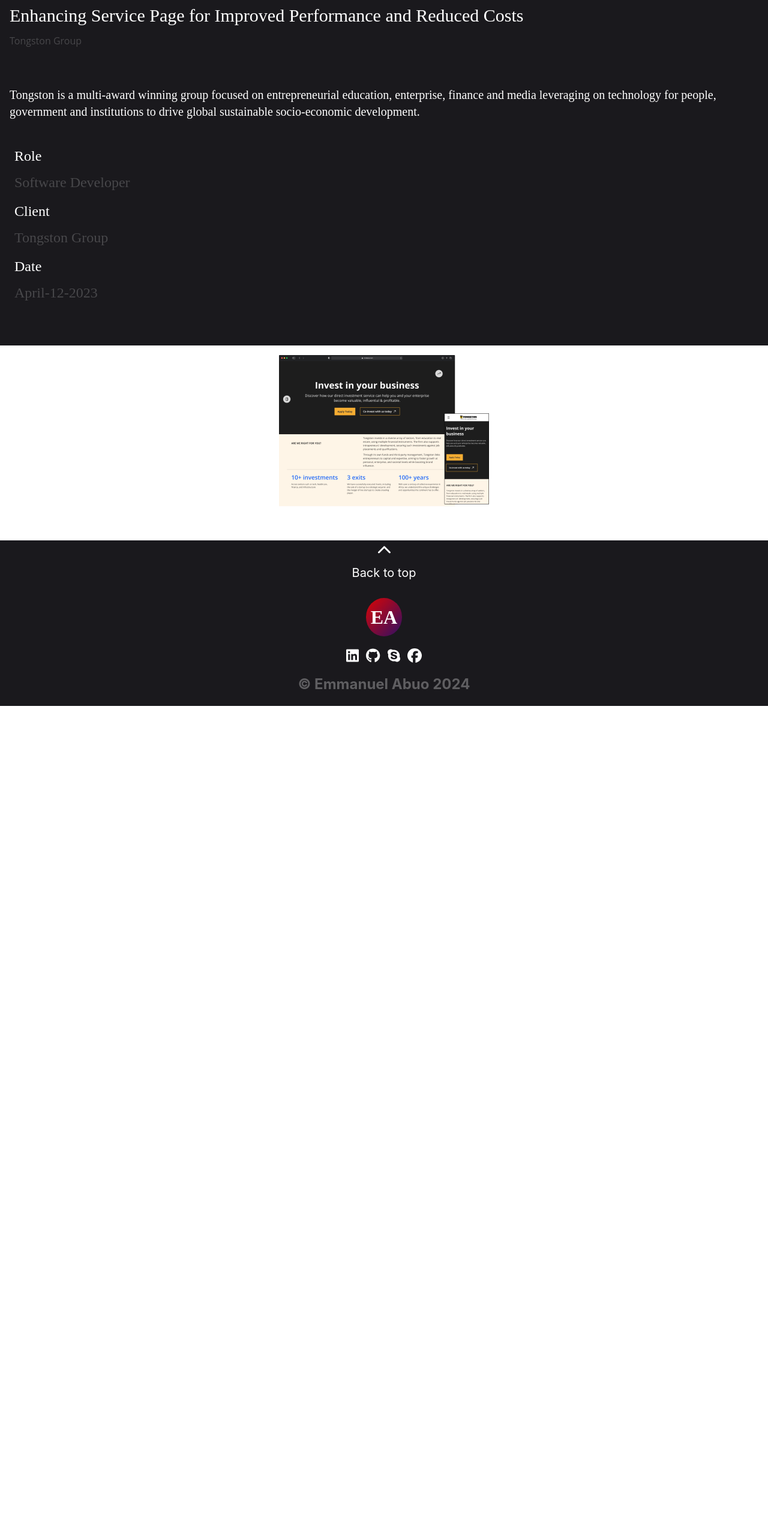
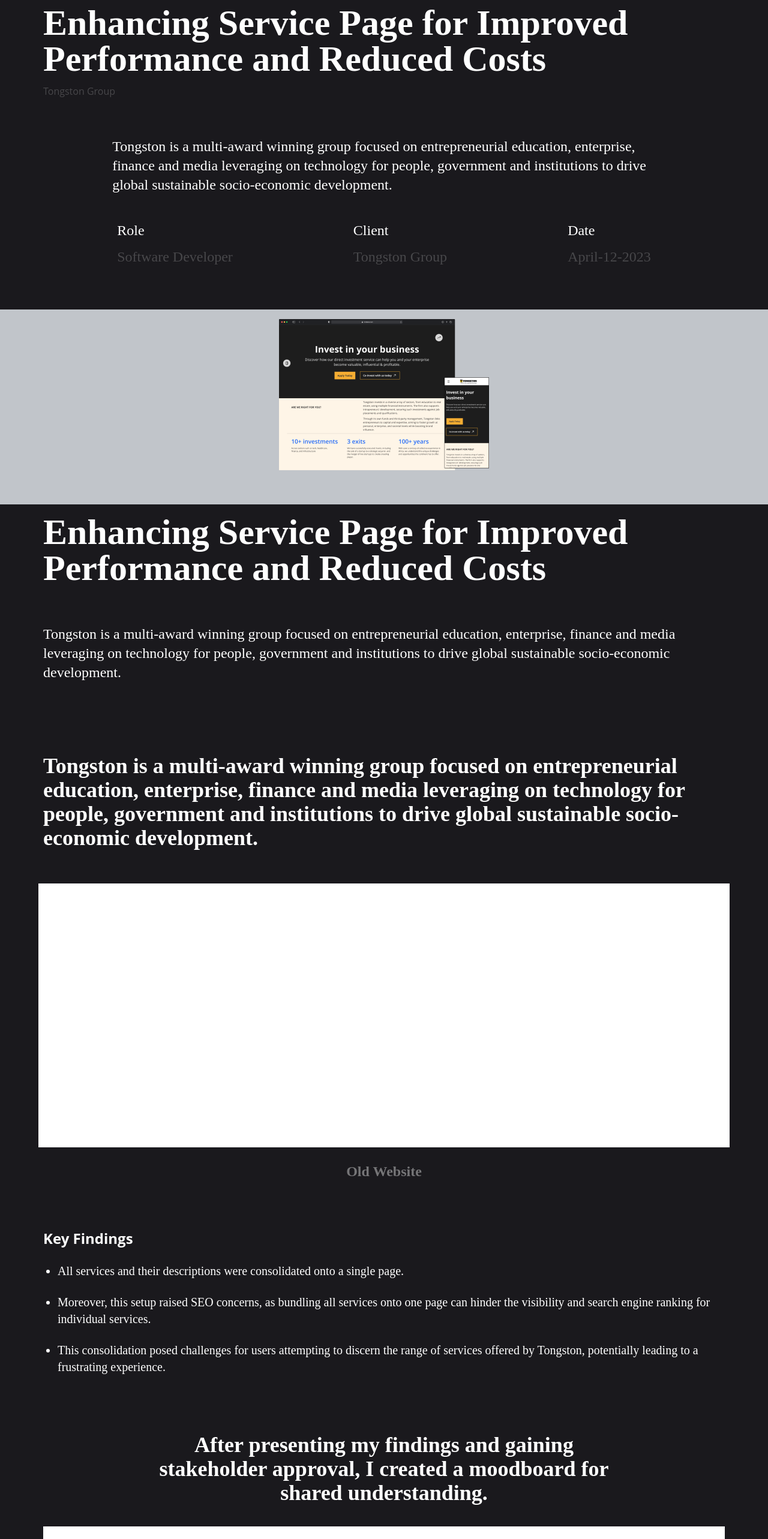
Before and after one commit to eabuo21/Portfolio, a React (Vite) app: page /case_study in a window 1280 px wide. Shown: the part 180-2746 px from the top of the page at 60% size. Before the commit the page ends 1357 px from the top, so only its background shows below. Built offline with nearby package versions, Linux system fonts and the light colour scheme.

Commit message:
changes made

```diff
--- a/src/Components/Projects-Case-Study/CaseHero.jsx
+++ b/src/Components/Projects-Case-Study/CaseHero.jsx
@@ -4,9 +4,11 @@
 const Hero = () => {
   return (
     <>
-      <div className="hero-container p-2 flex flex-col gap-6 justify-start items-start mx-auto space-x-auto">
-        <section className="first-hero-section flex flex-col gap-3 justify-center items-start  p-2  pb-8">
-          <h4 className=" font-dm text-white font-[500] text-3xl text-left">
+      <div className="hero-container p-2 flex flex-col gap-6 justify-start items-start mx-auto   md:px-16">
+        <section className="first-hero-section flex flex-col gap-3 justify-center items-start  p-2  pb-8
+      ">
+          <h4 className=" font-dm text-white font-[500] text-3xl text-left
+          md:text-6xl  md:font-semibold   ">
             Enhancing Service Page for Improved Performance and Reduced Costs
           </h4>
           <h6 className="text-white font-sm font-[24px] text-left text-opacity-20">
@@ -14,15 +16,17 @@
           </h6>
         </section>
 
-        <section className="second-hero-section flex flex-col gap-3 justify-center items-start  p-2">
-          <h4 className=" font-dm text-white font-normal text-xl text-left pb-6">
+        <section className="second-hero-section flex flex-col gap-3 justify-center items-start  p-2    md:w-[80%] md:mx-auto">
+          <h4 className=" font-dm text-white font-normal text-xl text-left pb-6   md:text-2xl  md:w-full">
             Tongston is a multi-award winning group focused on entrepreneurial
             education, enterprise, finance and media leveraging on technology
             for people, government and institutions to drive global sustainable
             socio-economic development.
           </h4>
 
-          <content className="multiple-items-container flex flex-col gap-4 p-2 justify-start items-start ">
+          <content className="multiple-items-container flex flex-col gap-4 p-2 justify-start items-start
+          md:flex-row  md:justify-between  md:gap-0 flex-shrink-0 md:items-start   md:w-full ">
+
             <div className="1st-div  flex flex-col gap-3 justify-start items-start ">
               <h2 className=" text-white font-dm text-2xl text-left ">Role</h2>
               <h3 className=" text-white font-dm text-2xl text-left text-opacity-20">
--- /dev/null
+++ b/src/Components/Projects-Case-Study/CaseHero2.jsx
@@ -0,0 +1,111 @@
+import React from "react";
+import Logbook from "../../assets/images/logbook.jpg";
+import { Link } from "react-router-dom";
+
+const Hero2 = () => {
+  return (
+    <>
+      <div className="hero-container p-2 flex flex-col gap-6 justify-start items-start mx-auto space-x-auto     md:px-16">
+        <section className="first-hero-section flex flex-col gap-3 justify-center items-start  p-2  pb-8">
+          <h4 className=" font-dm text-white font-[500] text-3xl text-left   md:text-6xl md:font-semibold ">
+            Enhancing Service Page for Improved Performance and Reduced Costs
+          </h4>
+        </section>
+
+        <section className="second-hero-section flex flex-col gap-3 justify-center items-start  p-2   pb-16">
+          <h4 className=" font-dm text-white font-normal text-xl text-left pb-6   md:text-2xl">
+            Tongston is a multi-award winning group focused on entrepreneurial
+            education, enterprise, finance and media leveraging on technology
+            for people, government and institutions to drive global sustainable
+            socio-economic development.
+          </h4>
+        </section>
+
+        <section className="second-hero-section flex flex-col gap-3 justify-center items-start  p-2">
+          <h4 className=" font-dm text-white font-normal text-3xl text-left pb-6  md:text-4xl  md:font-semibold">
+            Tongston is a multi-award winning group focused on entrepreneurial
+            education, enterprise, finance and media leveraging on technology
+            for people, government and institutions to drive global sustainable
+            socio-economic development.
+          </h4>
+        </section>
+
+        <section className="white-bg-section    bg-white h-[55vh]  w-full p-2   pb-6"></section>
+
+        <h1 className="text-white text-center mx-auto font-bold text-opacity-40 font-passion  text-2xl  pb-12">
+          Old Website
+        </h1>
+
+        <section className="second-2nd-hero-section p-2  pb-8  md:pb-16">
+          <h2 className="text-white font-bold text-2xl text-left pb-6">
+            Key Findings
+          </h2>
+          <ul
+            className="text-white font-normal text-xl font-dm  list-disc  px-4  flex flex-col
+           gap-6 justify-center items-start  md:px-6"
+          >
+            <li>
+              All services and their descriptions were consolidated onto a
+              single page.
+            </li>
+
+            <li>
+              {" "}
+              Moreover, this setup raised SEO concerns, as bundling all services
+              onto one page can hinder the visibility and search engine ranking
+              for individual services.
+            </li>
+
+            <li>
+              {" "}
+              This consolidation posed challenges for users attempting to
+              discern the range of services offered by Tongston, potentially
+              leading to a frustrating experience.
+            </li>
+          </ul>
+        </section>
+
+        <section className="second-hero-section flex flex-col gap-3 justify-center items-start  p-2 pb-8">
+          <h4 className=" font-dm text-white font-normal text-3xl text-left pb-6  md:text-4xl md:font-bold md:text-center  md:w-[70%]  md:mx-auto">
+            After presenting my findings and gaining stakeholder approval, I
+            created a moodboard for shared understanding.
+          </h4>
+
+          <section className="white-bg-section    bg-white h-[55vh]  w-full p-2  pb-12 "></section>
+        </section>
+
+        <section className="white-bg-section    bg-white h-[75vh]  w-full p-2 pb-16 "></section>
+
+        <content className="contents-section flex flex-col justify-center items-start p-2 gap-6
+        md:w-[65%]">
+          <h1 className="text-white font-dm text-3xl text-left ">
+            So what exactly was accomplished?
+          </h1>
+
+          <p className="text-white font-dm text-xl  tex-left  pb-5">
+            After three months, the business pages on the Tongston Group website
+            were launched as separate entities, resulting in a significant
+            enhancement of overall website performance, surging from 23% to an
+            impressive 75%. This strategic move also led to a substantial 40%
+            boost in organic traffic while reducing monthly inquiries.
+          </p>
+
+          <p className="text-white font-dm text-xl">
+            On a different note, I departed from the company before the launch
+            of Tongston Investment and Ventures.
+          </p>
+
+            <button className="p-3  text-white font-semibold text-xl   bg-red  w-auto h-auto rounded-md    hover:bg-black hover:border shadow-current
+           hover:border-red transition-all ease-in-out  duration-1000  hover:transition-all hover:ease-in-out hover:duration-1000">
+            <Link to="#">
+               Visit Live Website
+           </Link>
+            </button>
+
+        </content>
+      </div>
+    </>
+  );
+};
+
+export default Hero2;
--- a/src/Pages/CaseStudy/CaseStudies.jsx
+++ b/src/Pages/CaseStudy/CaseStudies.jsx
@@ -3,6 +3,8 @@
 import Hero from "../../Components/Projects-Case-Study/CaseHero";
 import PreviousPage from "../../Components/Projects-Case-Study/Previous";
 import SubHero from "../../Components/Projects-Case-Study/CaseSubHero";
+import Hero2 from "../../Components/Projects-Case-Study/CaseHero2";
+
 
 const CaseStudies = () => {
   const handleScroll = () => {
@@ -22,8 +24,12 @@
         <section className="hero-section pb-12">
           <Hero />
         </section>
-        <section className="sub-hero-section bg-white h-[fixed] p-2 pb-12">
+        <section className="sub-hero-section bg-[#C1C5CA] h-[fixed] p-2 pb-12">
           <SubHero />
+        </section>
+
+         <section className="hero-section pb-12">
+          <Hero2 />
         </section>
 
         <section className="">
```
